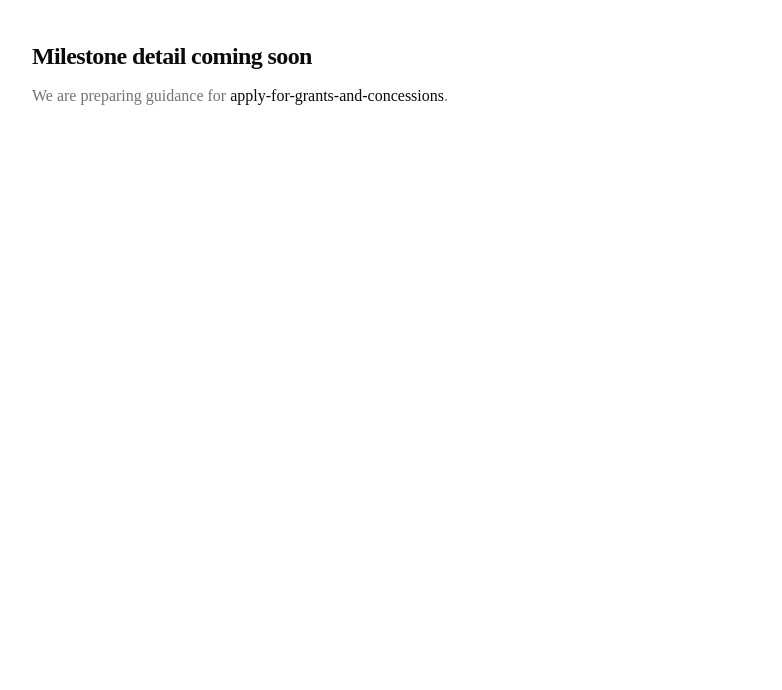
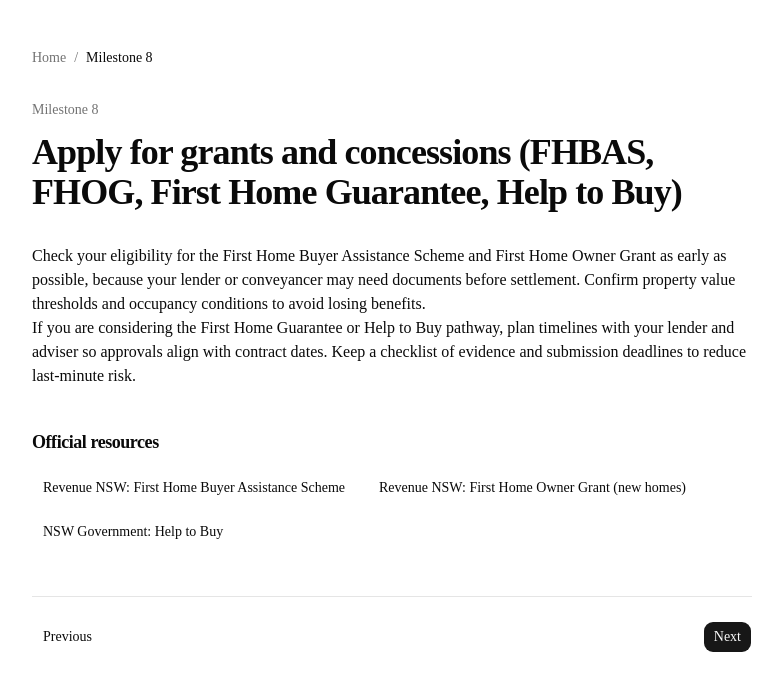
Before and after one commit to SaraRaRaRay/Vera-mvp, a Next.js app: page /milestones/apply-for-grants-and-concessions in a window 1280 px wide. Shown: the top 690 px of the page, without its empty margins (248-1030 px from the left). Built offline with nearby package versions, Linux system fonts and the light colour scheme.

Commit message:
session 3: detail pages + fix button warning

```diff
--- a/src/app/milestones/[id]/page.tsx
+++ b/src/app/milestones/[id]/page.tsx
@@ -1,3 +1,9 @@
+import Link from "next/link";
+import { notFound } from "next/navigation";
+
+import { buttonVariants } from "@/components/ui/button";
+import { milestones } from "@/lib/milestones";
+
 type MilestoneDetailPageProps = {
   params: Promise<{ id: string }>;
 };
@@ -5,12 +11,80 @@
 export default async function MilestoneDetailPage({ params }: MilestoneDetailPageProps) {
   const { id } = await params;
 
+  const milestoneIndex = milestones.findIndex((milestone) => milestone.id === id);
+  if (milestoneIndex === -1) {
+    notFound();
+  }
+
+  const milestone = milestones[milestoneIndex];
+  const previousMilestone = milestoneIndex > 0 ? milestones[milestoneIndex - 1] : null;
+  const nextMilestone =
+    milestoneIndex < milestones.length - 1 ? milestones[milestoneIndex + 1] : null;
+  const guidanceParagraphs = milestone.guidance.split("\n\n");
+
   return (
-    <main className="mx-auto w-full max-w-3xl px-6 py-10">
-      <h1 className="text-2xl font-semibold tracking-tight">Milestone detail coming soon</h1>
-      <p className="mt-3 text-muted-foreground">
-        We are preparing guidance for <span className="font-medium text-foreground">{id}</span>.
-      </p>
+    <main className="mx-auto w-full max-w-3xl px-6 py-10 md:py-12">
+      <nav className="mb-8 text-sm text-muted-foreground" aria-label="Breadcrumb">
+        <Link href="/" className="hover:text-foreground hover:underline">
+          Home
+        </Link>
+        <span className="mx-2">/</span>
+        <span className="text-foreground">Milestone {milestone.order}</span>
+      </nav>
+
+      <header className="mb-8 space-y-3">
+        <p className="text-sm font-medium text-muted-foreground">Milestone {milestone.order}</p>
+        <h1 className="text-3xl font-semibold tracking-tight text-balance md:text-4xl">
+          {milestone.title}
+        </h1>
+      </header>
+
+      <article className="prose prose-zinc max-w-none dark:prose-invert">
+        {guidanceParagraphs.map((paragraph) => (
+          <p key={paragraph}>{paragraph}</p>
+        ))}
+      </article>
+
+      <section className="mt-10">
+        <h2 className="mb-4 text-lg font-semibold tracking-tight">Official resources</h2>
+        <div className="flex flex-wrap gap-3">
+          {milestone.links.map((link) => (
+            <a
+              key={link.url}
+              href={link.url}
+              target="_blank"
+              rel="noopener noreferrer"
+              className={buttonVariants({ variant: "outline" })}
+            >
+              {link.label}
+            </a>
+          ))}
+        </div>
+      </section>
+
+      <nav
+        className="mt-12 flex flex-col gap-3 border-t pt-6 sm:flex-row sm:items-center sm:justify-between"
+        aria-label="Milestone navigation"
+      >
+        {previousMilestone ? (
+          <Link
+            href={`/milestones/${previousMilestone.id}`}
+            className={buttonVariants({ variant: "outline" })}
+          >
+            Previous
+          </Link>
+        ) : (
+          <span />
+        )}
+
+        {nextMilestone ? (
+          <Link href={`/milestones/${nextMilestone.id}`} className={buttonVariants()}>
+            Next
+          </Link>
+        ) : (
+          <span />
+        )}
+      </nav>
     </main>
   );
 }
```
